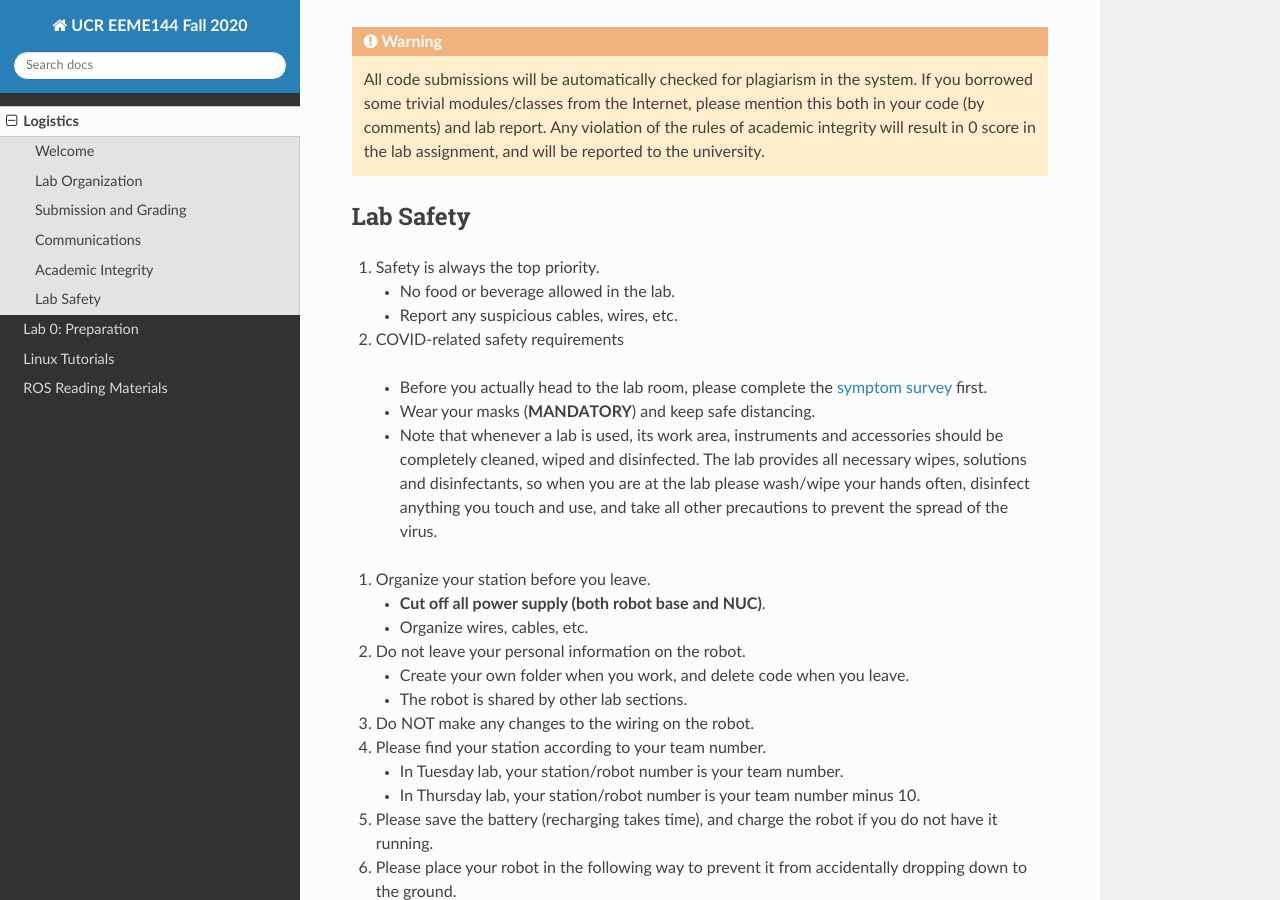
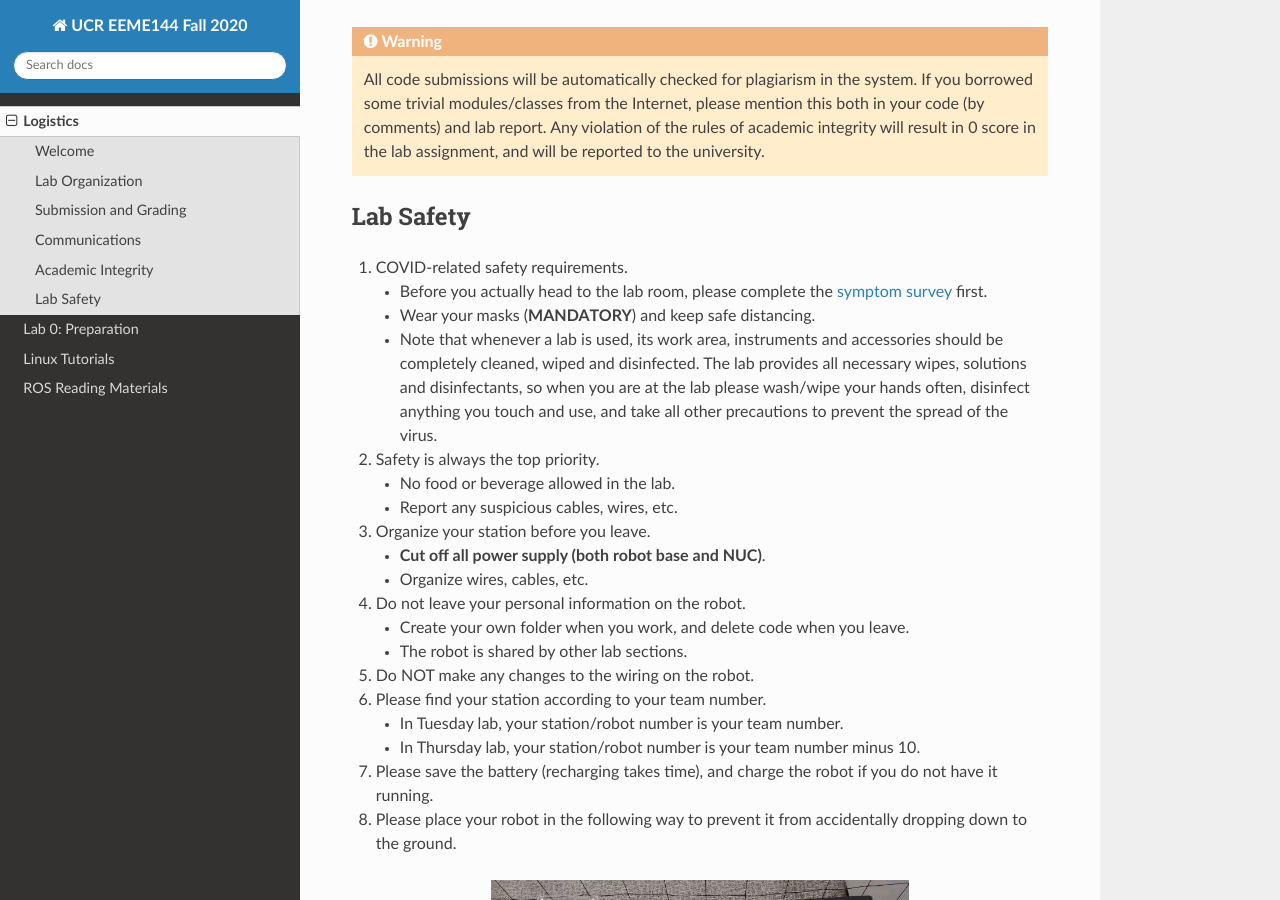
Before and after one commit to UCR-Robotics/ee144, a Sphinx documentation site: the page built from docs/logistics.rst, in a window 1280 px wide and 900 px high, scrolled down 1781 px. Built offline with Sphinx 7.4.7 and the Read the Docs theme 2.0.0, drawn with Linux system fonts in a browser that asks for light colours; part of the change alters nothing that is shown.

```diff
--- a/docs/logistics.rst
+++ b/docs/logistics.rst
@@ -111,19 +111,16 @@ No copying of any form is allowed between each other.
 Lab Safety
 ----------
 
+#. COVID-related safety requirements.
+
+   - Before you actually head to the lab room, please complete the `symptom survey`_ first.
+   - Wear your masks (**MANDATORY**) and keep safe distancing.
+   - Note that whenever a lab is used, its work area, instruments and accessories should be completely cleaned, wiped and disinfected. The lab provides all necessary wipes, solutions and disinfectants, so when you are at the lab please wash/wipe your hands often, disinfect anything you touch and use, and take all other precautions to prevent the spread of the virus.
+
 #. Safety is always the top priority.
 
    - No food or beverage allowed in the lab.
    - Report any suspicious cables, wires, etc.
-
-#. COVID-related safety requirements
-
-  - Before you actually head to the lab room, please complete the `symptom survey`_ first.
-  - Wear your masks (**MANDATORY**) and keep safe distancing.
-  - Note that whenever a lab is used, its work area, instruments and accessories should be completely cleaned, wiped and disinfected. The lab provides all necessary wipes, solutions and disinfectants, so when you are at the lab please wash/wipe your hands often, disinfect anything you touch and use, and take all other precautions to prevent the spread of the virus.
-
-
-.. _symptom survey: https://ucriverside.az1.qualtrics.com/jfe/form/SV_cOB8gBU6OVulQax
 
 #. Organize your station before you leave.
 
@@ -151,3 +148,5 @@ Lab Safety
 .. image:: pics/safety.jpg
     :width: 60%
     :align: center
+
+.. _symptom survey: https://ucriverside.az1.qualtrics.com/jfe/form/SV_cOB8gBU6OVulQax
```
